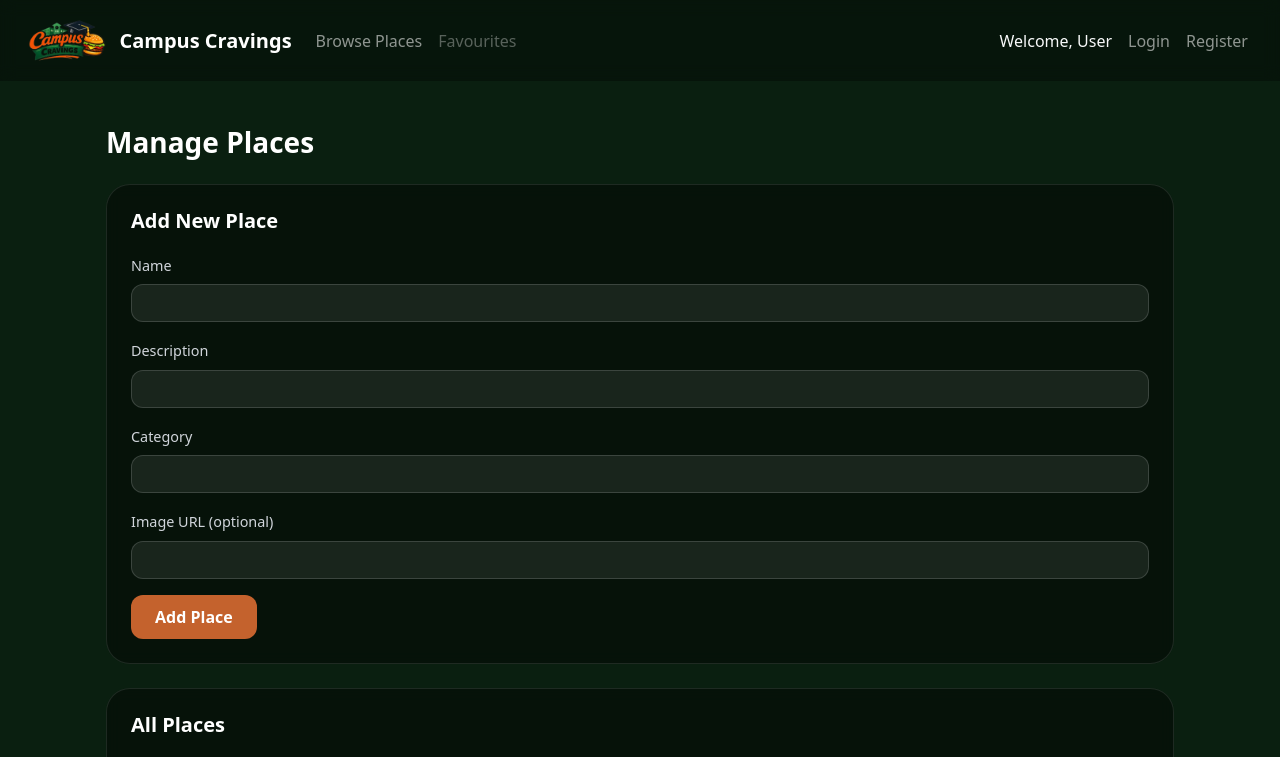
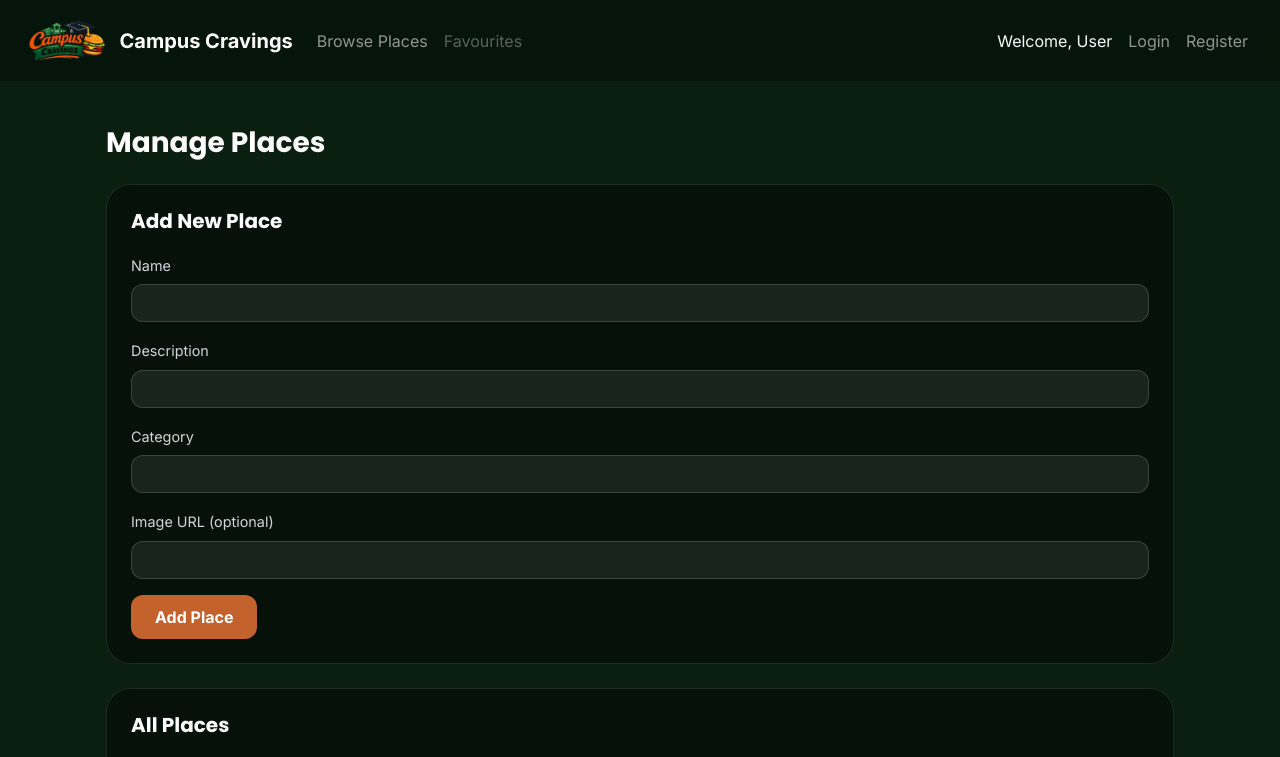
Before and after one commit to campus-cravings-org/campus-cravings, a Python web app: template app/templates/admin_places.html in a window 1280 px wide. Shown: the top 757 px of the page. Run offline with Jinja, Linux system fonts and the light colour scheme; the template is opened without the code that fills it, so the values that code supplies are empty; some libraries are stand-ins or nearby versions.

Commit message:
fixed fonts

```diff
--- a/app/static/css/app.css
+++ b/app/static/css/app.css
@@ -1,3 +1,8 @@
 body {
     padding-top: 56px;
+    font-family: 'Inter', sans-serif;
 }
+
+h1, h2, h3, h4, h5, h6 {
+    font-family: 'Poppins', sans-serif;
+}
--- a/app/templates/base.html
+++ b/app/templates/base.html
@@ -12,6 +12,8 @@
         integrity="sha384-FKyoEForCGlyvwx9Hj09JcYn3nv7wiPVlz7YYwJrWVcXK/BmnVDxM+D2scQbITxI"
         crossorigin="anonymous"></script>
     <script src="https://code.jquery.com/jquery-4.0.0.min.js"></script>
+    <link href="https://fonts.googleapis.com/css2?family=Poppins:wght@400;500;600;700;800&family=Inter:wght@400;500;600;700&display=swap"
+        rel="stylesheet" />
     <link href="https://fonts.googleapis.com/css2?family=Material+Symbols+Outlined:opsz,wght,FILL,GRAD@20,100,1,200"
         rel="stylesheet" />
     <link href="{{ url_for('static', path='css/app.css')}}" rel="stylesheet">
```
